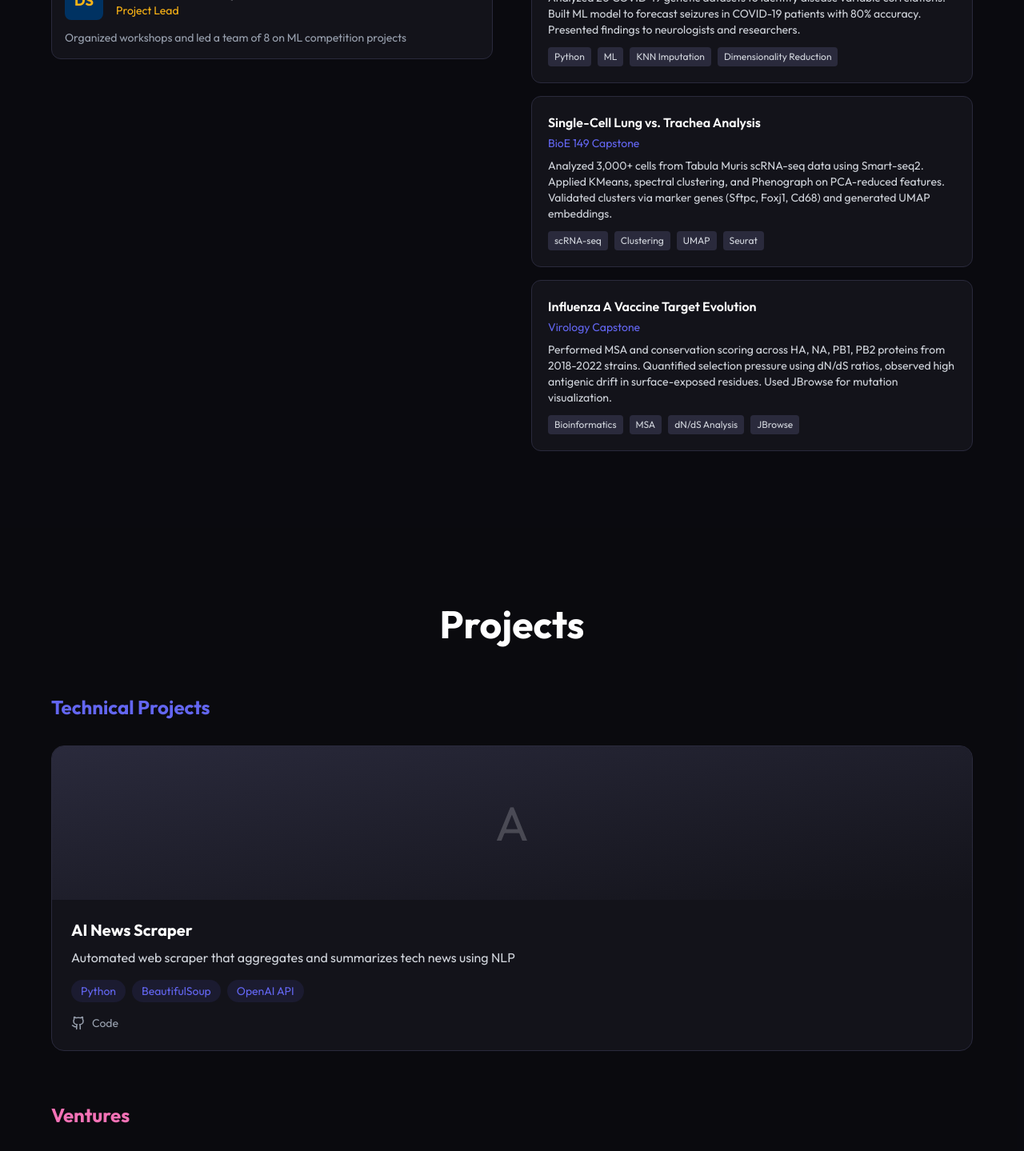
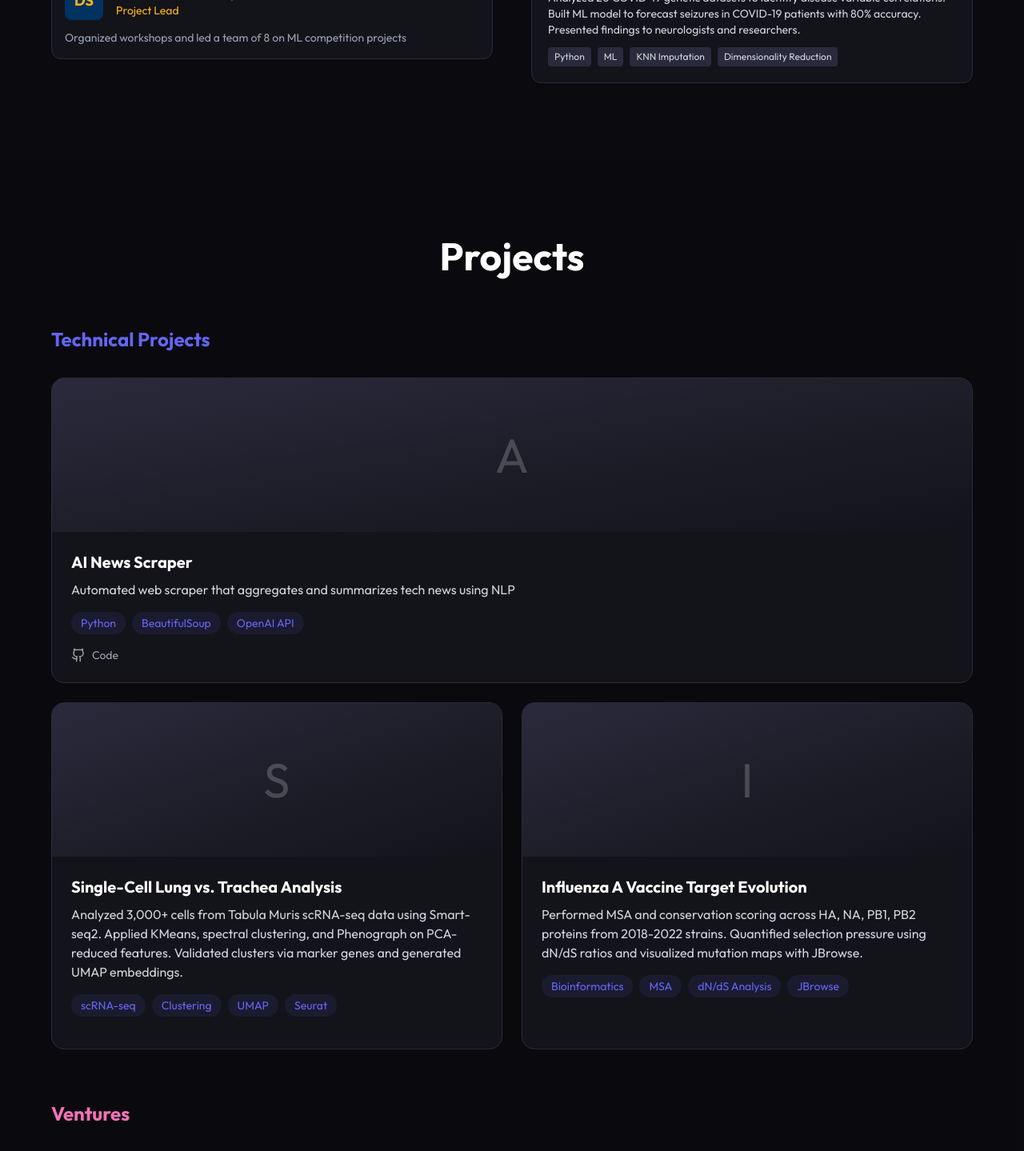
Before and after one commit to AnyaSikri/anya-sikri, a Next.js app: page / in a window 1280 px wide. Shown: the part 3000-4439 px from the top of the page at 80% size. Built offline with nearby package versions, Linux system fonts and the light colour scheme.

Commit message:
Move capstone projects to Technical Projects section

```diff
--- a/src/data/content.ts
+++ b/src/data/content.ts
@@ -73,6 +73,16 @@ export const technicalProjects = [
     github: "https://github.com/anyasikri/ai-news-scraper",
     featured: true,
   },
+  {
+    title: "Single-Cell Lung vs. Trachea Analysis",
+    description: "Analyzed 3,000+ cells from Tabula Muris scRNA-seq data using Smart-seq2. Applied KMeans, spectral clustering, and Phenograph on PCA-reduced features. Validated clusters via marker genes and generated UMAP embeddings.",
+    tags: ["scRNA-seq", "Clustering", "UMAP", "Seurat"],
+  },
+  {
+    title: "Influenza A Vaccine Target Evolution",
+    description: "Performed MSA and conservation scoring across HA, NA, PB1, PB2 proteins from 2018-2022 strains. Quantified selection pressure using dN/dS ratios and visualized mutation maps with JBrowse.",
+    tags: ["Bioinformatics", "MSA", "dN/dS Analysis", "JBrowse"],
+  },
 ];
 
 export const ventures = [
@@ -130,18 +140,6 @@ export const research = [
     tags: ["Python", "ML", "KNN Imputation", "Dimensionality Reduction"],
     link: "https://pmc.ncbi.nlm.nih.gov/articles/PMC11875240/",
   },
-  {
-    name: "Single-Cell Lung vs. Trachea Analysis",
-    role: "BioE 149 Capstone",
-    description: "Analyzed 3,000+ cells from Tabula Muris scRNA-seq data using Smart-seq2. Applied KMeans, spectral clustering, and Phenograph on PCA-reduced features. Validated clusters via marker genes (Sftpc, Foxj1, Cd68) and generated UMAP embeddings.",
-    tags: ["scRNA-seq", "Clustering", "UMAP", "Seurat"],
-  },
-  {
-    name: "Influenza A Vaccine Target Evolution",
-    role: "Virology Capstone",
-    description: "Performed MSA and conservation scoring across HA, NA, PB1, PB2 proteins from 2018-2022 strains. Quantified selection pressure using dN/dS ratios, observed high antigenic drift in surface-exposed residues. Used JBrowse for mutation visualization.",
-    tags: ["Bioinformatics", "MSA", "dN/dS Analysis", "JBrowse"],
-  },
 ];
 
 export const hiking = [
```
